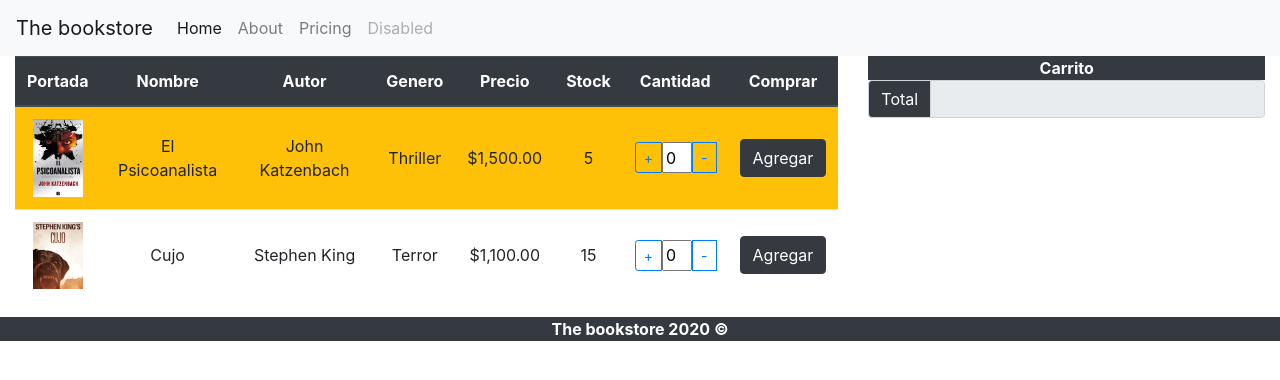
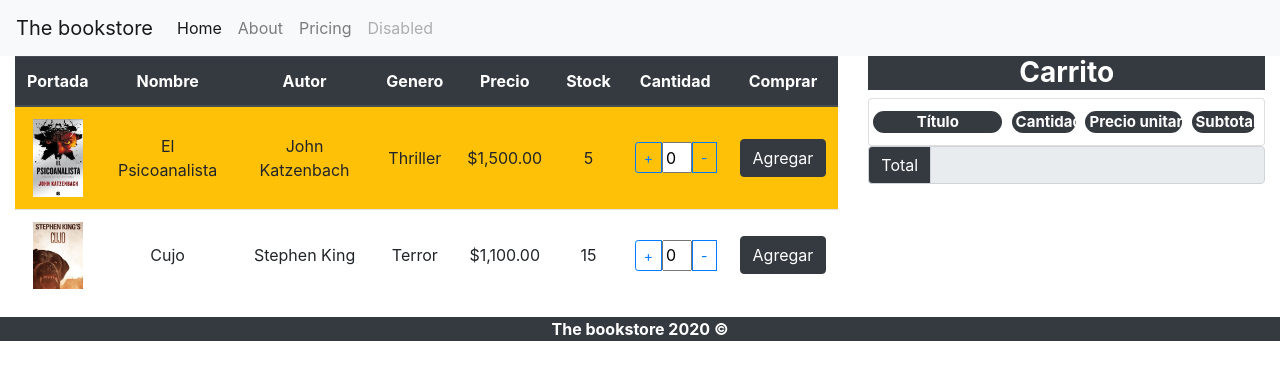
Before and after one commit to cattsas/angular-bokstore, an Angular app: page /books in a window 1280 px wide. Shown: the top 380 px of the page. Built offline with nearby package versions, Linux system fonts and the light colour scheme.

Commit message:
Se mejora visual del carrito de compras, se implementa suma de precios unitarios en unsubtotal

```diff
--- a/src/app/book-chart/book-chart.component.html
+++ b/src/app/book-chart/book-chart.component.html
@@ -1,11 +1,16 @@
-<span class="text-white font-weight-bold bg-dark d-flex justify-content-center">Carrito</span>
-<ul class="list-group">
-    <li *ngFor="let book of myList$ | async" class="list-group-item d-flex justify-content-between align-items-center">
-
-        <span class="badge badge-dark badge-pill">Título:</span>
-        <span class="badge badge-warning badge-pill">{{book.nombre}}</span>
-        <span class="badge badge-dark badge-pill">Cantidad:</span>
-        <span class="badge badge-warning badge-pill">{{book.cantidad}}</span>
+<h3 class="text-white font-weight-bold bg-dark d-flex justify-content-center">Carrito</h3>
+<ul class="px-0 container list-group">
+    <li class="lisTitle px-1 list-group-item d-flex justify-content-between align-items-center">
+        <span class="px-1 mr-1 col-4 badge badge-dark badge-pill">Título</span>
+        <span class="px-1 mr-1 col-2 badge badge-dark badge-pill">Cantidad</span>
+        <span class="px-1 mr-1 col-3 badge badge-dark badge-pill">Precio unitario</span>
+        <span class="px-1 mr-1 col-2 badge badge-dark badge-pill">Subtotal</span>
+    </li>
+    <li *ngFor="let book of myList$ | async" class="px-1 list-group-item d-flex justify-content-between align-items-center">
+        <span class="px-1 mr-1 col-4 badge badge-warning badge-pill">{{book.nombre}}</span>
+        <span class="px-1 mr-1 col-2 badge badge-warning badge-pill">{{book.cantidad}}</span>
+        <span class="px-1 mr-1 col-3 badge badge-warning badge-pill">{{book.precio}}</span>
+        <span class="px-1 mr-1 col-2 badge badge-warning badge-pill">{{book.precio*book.cantidad}}</span>
     </li>
 
 </ul>
--- a/src/app/book-chart/book-chart.component.scss
+++ b/src/app/book-chart/book-chart.component.scss
@@ -0,0 +1,3 @@
+.lisTitle {
+    font-size: 20px;
+}
```
